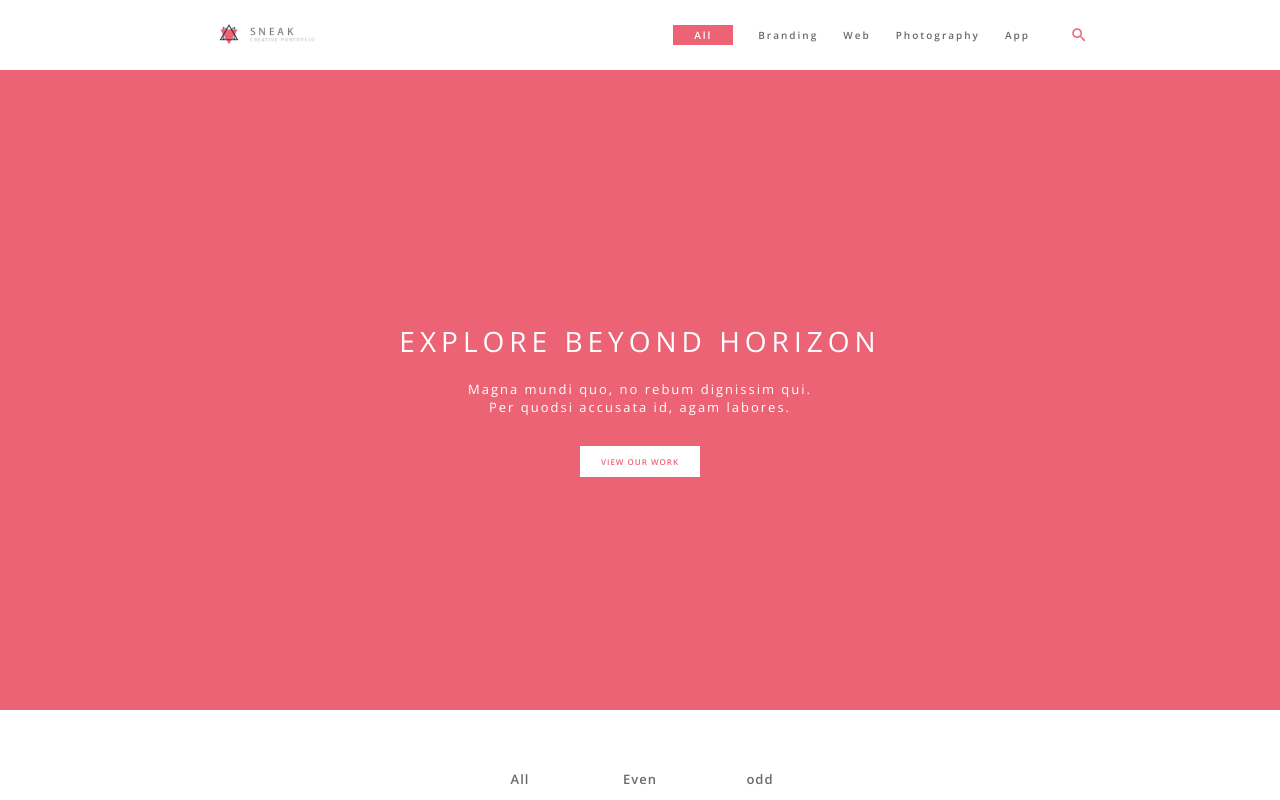
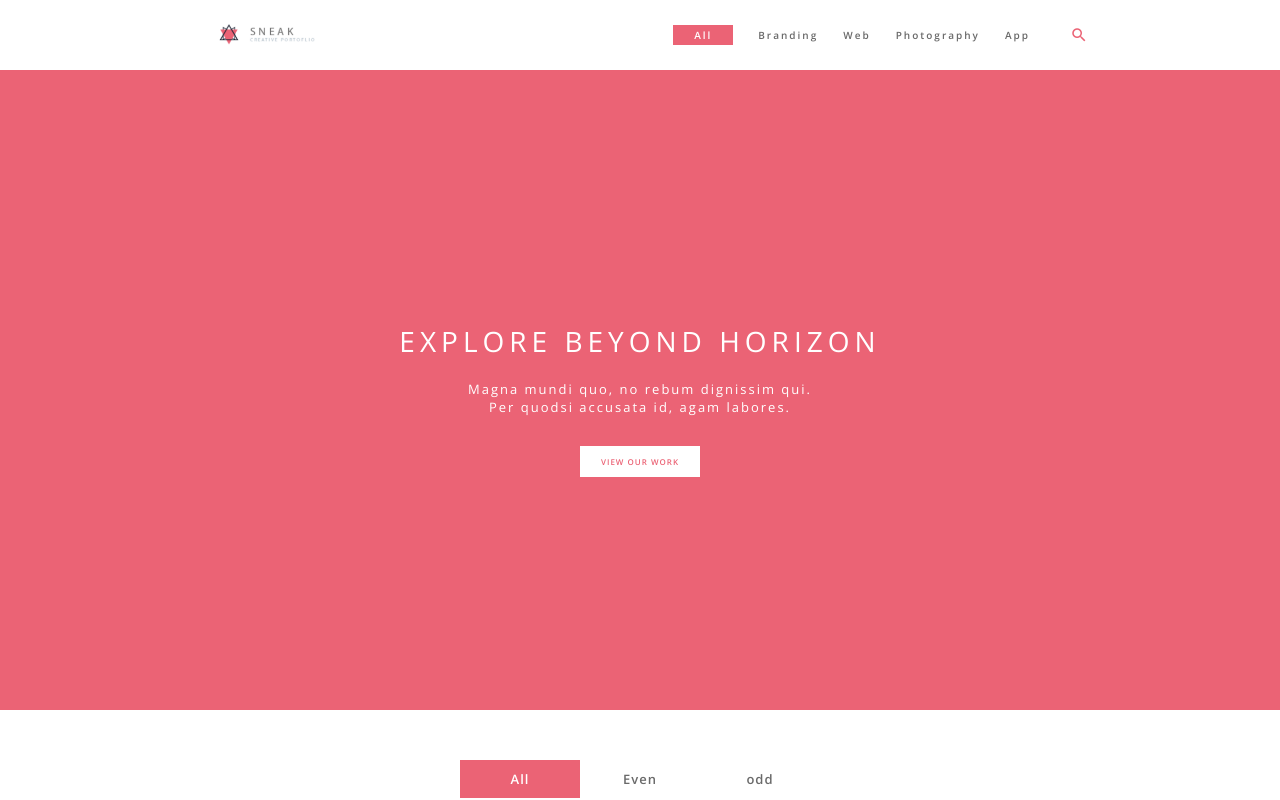
Before and after one commit to alejandron103/vass-test, a Vue app: page / in a window 1280 px wide. Shown: the top 800 px of the page. Built offline with nearby package versions, Linux system fonts and the light colour scheme; no server answers.

Commit message:
fix: active filter status

```diff
--- a/src/components/GridGallery.vue
+++ b/src/components/GridGallery.vue
@@ -1,8 +1,8 @@
 <template>
     <section class="filters">
-        <button @click="showAll">All</button>
-        <button @click="showEven">Even</button>
-        <button @click="showOdd">odd</button>
+        <button :class="{'active': isShowAll}" @click="showAll">All</button>
+        <button :class="{'active': isShowEven}" @click="showEven">Even</button>
+        <button :class="{'active': isShowOdd}" @click="showOdd">odd</button>
     </section>
     <section class="grid-gallery">
         <Card
@@ -97,6 +97,10 @@
     button{
         font-size: calculateRem(13px);
         color: $grey-color;
+        &.active{
+            background-color: $main-color;
+            color: $white;
+        }
     }
 }
 .show-more{
```
